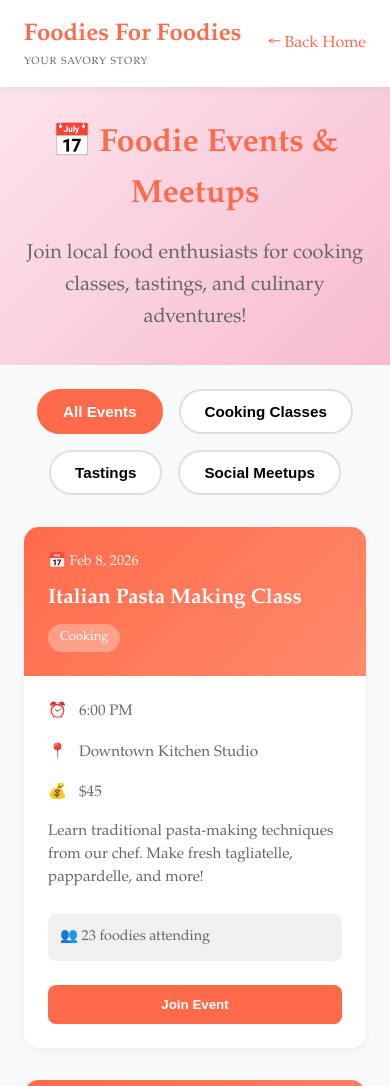
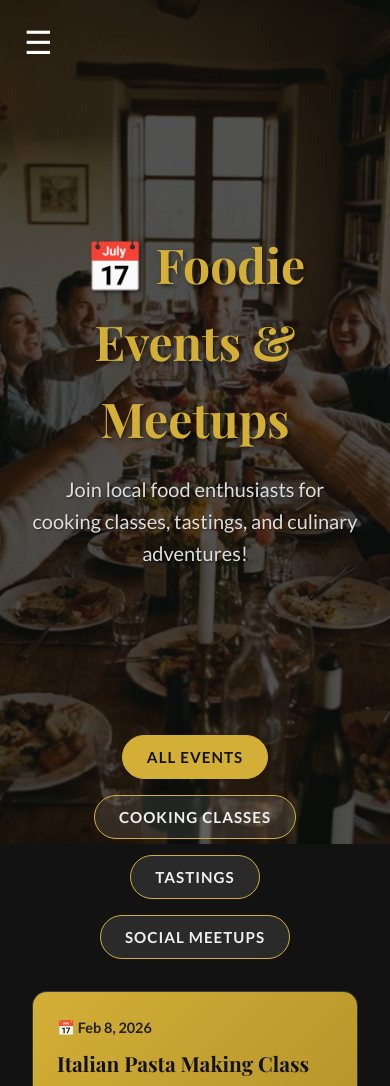
Before and after one commit to bofrompursuit/foodies6, a plain HTML site: page events.html in a window 390 px wide. Shown: the top 1086 px of the page. Drawn offline with nearby package versions, Linux system fonts and the light colour scheme; a web font is replaced by a local one.

Commit message:
feat: design overhaul and local assets

```diff
--- a/events.html
+++ b/events.html
@@ -1,122 +1,40 @@
 <!DOCTYPE html>
 <html lang="en">
+
 <head>
     <meta charset="UTF-8">
     <meta name="viewport" content="width=device-width, initial-scale=1.0">
     <title>Events & Meetups - Foodies For Foodies</title>
+    <link rel="stylesheet" href="style.css">
     <style>
-        * {
-            margin: 0;
-            padding: 0;
-            box-sizing: border-box;
-        }
-
-        body {
-            font-family: 'Garamond', 'Georgia', serif;
-            color: #1a1a1a;
-            background: #f8f9fa;
-            overflow-x: hidden;
-            line-height: 1.6;
-        }
-
-        /* Navigation */
-        nav {
-            display: flex;
-            justify-content: space-between;
-            align-items: center;
-            padding: 1.5rem 3rem;
-            background: white;
-            position: relative;
-            z-index: 100;
-            box-shadow: 0 2px 10px rgba(0, 0, 0, 0.05);
-        }
-
-        .logo {
-            display: flex;
-            flex-direction: column;
-            text-decoration: none;
-            color: inherit;
-        }
-
-        .logo h1 {
-            font-size: 1.5rem;
-            color: #ff6b4a;
-            font-weight: 700;
-        }
-
-        .logo p {
-            font-size: 0.65rem;
-            color: #666;
-            text-transform: uppercase;
-            letter-spacing: 1px;
-        }
-
-        .back-btn {
-            background: transparent;
-            border: none;
-            color: #ff6b4a;
-            font-size: 1rem;
-            cursor: pointer;
-            text-decoration: none;
-            transition: color 0.3s;
-        }
-
-        .back-btn:hover {
-            color: #ff5533;
-        }
-
-        /* Hero Section */
-        .hero {
-            position: relative;
-            padding: 4rem 3rem;
-            background: linear-gradient(135deg, #fce4ec 0%, #f8bbd0 100%);
-            text-align: center;
-        }
-
-        .hero h1 {
-            font-size: 3rem;
-            color: #ff6b4a;
-            margin-bottom: 1rem;
-            font-weight: 700;
-        }
-
-        .hero p {
-            font-size: 1.25rem;
-            color: #666;
-            max-width: 600px;
-            margin: 0 auto;
-        }
-
-        /* Main Content */
-        .container {
-            max-width: 1200px;
-            margin: 0 auto;
-            padding: 3rem;
-        }
-
+        /* Events Specific Styles */
         .filters {
             display: flex;
             gap: 1rem;
             margin-bottom: 2rem;
             flex-wrap: wrap;
+            justify-content: center;
         }
 
         .filter-btn {
-            background: white;
-            border: 2px solid #e0e0e0;
+            background: rgba(255, 255, 255, 0.1);
+            border: 1px solid var(--primary-color);
+            color: var(--text-color);
             padding: 0.75rem 1.5rem;
             border-radius: 25px;
             cursor: pointer;
             transition: all 0.3s;
             font-size: 0.95rem;
             font-weight: 600;
+            font-family: var(--font-body);
+            text-transform: uppercase;
+            letter-spacing: 1px;
         }
 
         .filter-btn:hover,
         .filter-btn.active {
-            background: #ff6b4a;
-            color: white;
-            border-color: #ff6b4a;
+            background: var(--primary-color);
+            color: #121212;
         }
 
         .events-grid {
@@ -126,42 +44,46 @@
         }
 
         .event-card {
-            background: white;
+            background: #222;
             border-radius: 15px;
             overflow: hidden;
-            box-shadow: 0 2px 10px rgba(0, 0, 0, 0.05);
+            border: 1px solid rgba(255, 255, 255, 0.1);
             transition: transform 0.3s, box-shadow 0.3s;
         }
 
         .event-card:hover {
             transform: translateY(-5px);
-            box-shadow: 0 10px 30px rgba(0, 0, 0, 0.1);
+            box-shadow: 0 10px 30px rgba(212, 175, 55, 0.1);
+            border-color: var(--primary-color);
         }
 
         .event-header {
             padding: 1.5rem;
-            background: linear-gradient(135deg, #ff6b4a 0%, #ff8a6b 100%);
-            color: white;
+            background: linear-gradient(135deg, #d4af37 0%, #b4932a 100%);
+            color: #121212;
         }
 
         .event-date {
             font-size: 0.9rem;
             opacity: 0.9;
             margin-bottom: 0.5rem;
+            font-weight: bold;
         }
 
         .event-title {
             font-size: 1.3rem;
             font-weight: 700;
             margin-bottom: 0.5rem;
+            font-family: var(--font-heading);
         }
 
         .event-type {
             display: inline-block;
-            background: rgba(255, 255, 255, 0.3);
+            background: rgba(0, 0, 0, 0.2);
             padding: 0.25rem 0.75rem;
             border-radius: 15px;
             font-size: 0.8rem;
+            color: white;
         }
 
         .event-content {
@@ -173,50 +95,53 @@
             align-items: center;
             gap: 0.75rem;
             margin-bottom: 1rem;
-            color: #666;
+            color: #ccc;
             font-size: 0.95rem;
         }
 
         .event-detail strong {
-            color: #333;
+            color: var(--primary-color);
         }
 
         .event-description {
-            color: #666;
+            color: #ddd;
             font-size: 0.95rem;
             line-height: 1.5;
             margin-bottom: 1.5rem;
         }
 
         .event-attending {
-            background: #f0f0f0;
+            background: rgba(255, 255, 255, 0.05);
             padding: 0.75rem;
             border-radius: 8px;
             margin-bottom: 1.5rem;
             font-size: 0.9rem;
-            color: #666;
+            color: #ccc;
         }
 
         .join-btn {
-            background: #ff6b4a;
-            color: white;
-            border: none;
+            background: transparent;
+            color: var(--primary-color);
+            border: 1px solid var(--primary-color);
             padding: 0.75rem 1.5rem;
             border-radius: 8px;
             cursor: pointer;
             transition: all 0.3s;
             width: 100%;
             font-weight: 600;
+            text-transform: uppercase;
+            letter-spacing: 1px;
         }
 
         .join-btn:hover {
-            background: #ff5533;
-            transform: translateY(-2px);
-            box-shadow: 0 5px 15px rgba(255, 107, 74, 0.3);
+            background: var(--primary-color);
+            color: #121212;
         }
 
         .join-btn.joined {
             background: #4caf50;
+            border-color: #4caf50;
+            color: white;
         }
 
         .join-btn.joined:hover {
@@ -228,56 +153,46 @@
             padding: 3rem;
             color: #999;
         }
-
-        .no-events p {
-            font-size: 1.1rem;
-        }
-
-        @media (max-width: 768px) {
-            nav {
-                padding: 1rem 1.5rem;
-            }
-
-            .hero {
-                padding: 2rem 1.5rem;
-            }
-
-            .hero h1 {
-                font-size: 2rem;
-            }
-
-            .container {
-                padding: 1.5rem;
-            }
-
-            .filters {
-                justify-content: center;
-            }
-
-            .events-grid {
-                grid-template-columns: 1fr;
-            }
-        }
     </style>
 </head>
+
 <body>
-    <!-- Navigation -->
-    <nav>
-        <a href="index.html" class="logo">
+    <!-- Background Image -->
+    <img src="assets/images/category_meetups_1771292709470.png" alt="Background" class="bg-image">
+
+    <!-- Mobile Toggle -->
+    <button class="sidebar-toggle" id="sidebarToggle">☰</button>
+
+    <!-- Side Navigation -->
+    <nav class="sidebar" id="sidebar">
+        <div class="brand">
             <h1>Foodies For Foodies</h1>
-            <p>YOUR SAVORY STORY</p>
-        </a>
-        <a href="index.html" class="back-btn">← Back Home</a>
+            <p>Your Savory Story</p>
+        </div>
+        <ul class="nav-links">
+            <li><a href="index.html">Home</a></li>
+            <li><a href="fridge.html">Fridge</a></li>
+            <li><a href="guides.html">Guides</a></li>
+            <li><a href="groups.html">Groups</a></li>
+            <li><a href="events.html" class="active">Events</a></li>
+            <li><a href="travel.html">Travel</a></li>
+        </ul>
+        <a href="sign-in.html" class="sign-in-btn">Member Sign In</a>
     </nav>
 
+    <!-- Main Content -->
+    <div class="main-content">
         <!-- Hero -->
         <section class="hero">
-        <h1>📅 Foodie Events & Meetups</h1>
-        <p>Join local food enthusiasts for cooking classes, tastings, and culinary adventures!</p>
+            <h1
+                style="font-family: var(--font-heading); font-size: 3rem; color: var(--primary-color); margin-bottom: 1rem; text-shadow: 2px 2px 4px rgba(0,0,0,0.5);">
+                📅 Foodie Events & Meetups</h1>
+            <p
+                style="font-size: 1.25rem; color: #ddd; max-width: 600px; margin: 0 auto; text-shadow: 1px 1px 2px rgba(0,0,0,0.5);">
+                Join local food enthusiasts for cooking classes, tastings, and culinary adventures!</p>
         </section>
 
-    <!-- Main Content -->
-    <div class="container">
+        <div class="features" style="padding-top: 0;"> <!-- Reusing container/padding style -->
             <div class="filters">
                 <button class="filter-btn active" data-filter="all">All Events</button>
                 <button class="filter-btn" data-filter="cooking">Cooking Classes</button>
@@ -287,6 +202,7 @@
 
             <div class="events-grid" id="eventsGrid">
                 <!-- Events will be populated here -->
+            </div>
         </div>
     </div>
 
@@ -405,7 +321,7 @@
                     </div>
                 `;
 
-                card.querySelector('.join-btn').addEventListener('click', function() {
+                card.querySelector('.join-btn').addEventListener('click', function () {
                     if (joinedEvents.has(event.id)) {
                         joinedEvents.delete(event.id);
                         this.textContent = 'Join Event';
@@ -426,7 +342,7 @@
         }
 
         filterButtons.forEach(btn => {
-            btn.addEventListener('click', function() {
+            btn.addEventListener('click', function () {
                 filterButtons.forEach(b => b.classList.remove('active'));
                 this.classList.add('active');
                 currentFilter = this.dataset.filter;
@@ -436,6 +352,30 @@
 
         // Initial render
         renderEvents();
+
+        // Sidebar Toggle Script
+        const sidebar = document.getElementById('sidebar');
+        const toggle = document.getElementById('sidebarToggle');
+        const body = document.body;
+
+        toggle.addEventListener('click', () => {
+            if (sidebar.classList.contains('active')) {
+                body.classList.remove('nav-open');
+            } else {
+                body.classList.add('nav-open');
+            }
+            sidebar.classList.toggle('active');
+            toggle.innerHTML = sidebar.classList.contains('active') ? '×' : '☰';
+        });
+
+        document.querySelector('.main-content').addEventListener('click', () => {
+            if (window.innerWidth <= 768 && sidebar.classList.contains('active')) {
+                sidebar.classList.remove('active');
+                body.classList.remove('nav-open');
+                toggle.innerHTML = '☰';
+            }
+        });
     </script>
 </body>
+
 </html>
```
Also changed, not shown: fridge.html (+2 -2 lines), index.html (+9 -18 lines), assets/images/category_content_1771292721693.png (added), assets/images/category_cooking_1771292659599.png (added), assets/images/category_daily_bite_1771292671372.png (added), assets/images/category_fridge_1771292645938.png (added), assets/images/category_meetups_1771292709470.png (added), assets/images/category_podcast_1771292697064.png (added), assets/images/category_rewards_1771292682731.png (added), assets/images/category_travel_1771292734775.png (added), assets/images/classy_dining_bg_1771292626751.png (added), assets/images/fridge_page_initial_1771293367799.png (added), assets/images/media__1771292493379.png (added), assets/images/media__1771292496427.png (added), 1 more files, 3 other files. Lines whose indentation alone changed are shown as unchanged.
